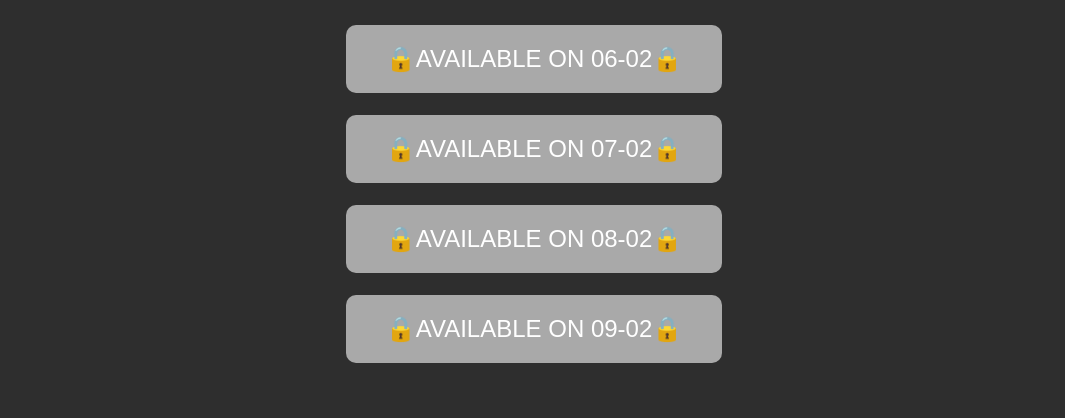
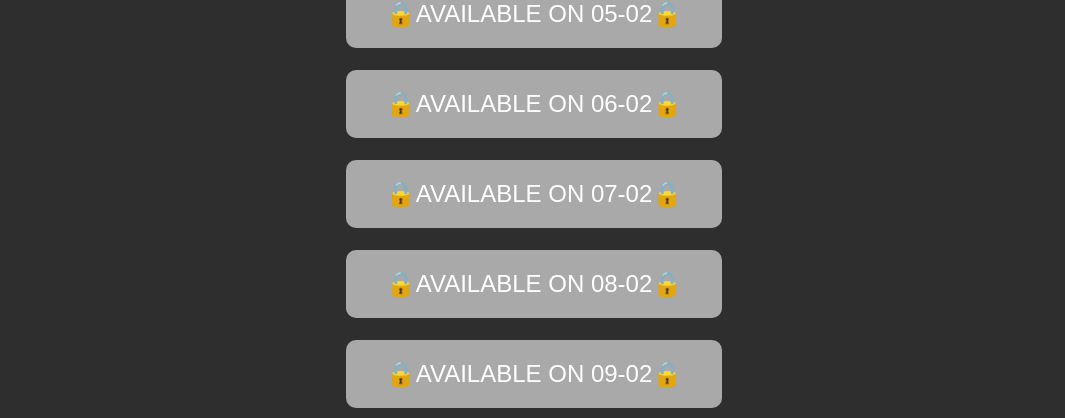
Before and after one commit to THOMmusicnl/release, a plain HTML site: page index.html in a window 1280 px wide. Shown: the part 704-1122 px from the top of the page, without its empty margins (106-1171 px from the left). Before the commit the page ends 1077 px from the top, so only its background shows below. Drawn offline with Linux system fonts and the light colour scheme.

Commit message:
Update cd.html

```diff
--- a/index.html
+++ b/index.html
@@ -3,7 +3,7 @@
 <head>
     <meta charset="UTF-8">
     <meta name="viewport" content="width=device-width, initial-scale=1.0">
-    <title>THOM - Release Reveal</title>
+    <title>THOM - CD RELEASE</title>
     <style>
         body {
             margin: 0;
@@ -103,6 +103,7 @@
     </div>
 
     <div class="button-row">
+        <a href="javascript:void(0)" class="button" onclick="showPopup()">🔒AVAILABLE ON 05-02🔒</a>
         <a href="javascript:void(0)" class="button" onclick="showPopup()">🔒AVAILABLE ON 06-02🔒</a>
         <a href="javascript:void(0)" class="button" onclick="showPopup()">🔒AVAILABLE ON 07-02🔒</a>
         <a href="javascript:void(0)" class="button" onclick="showPopup()">🔒AVAILABLE ON 08-02🔒</a>
```
